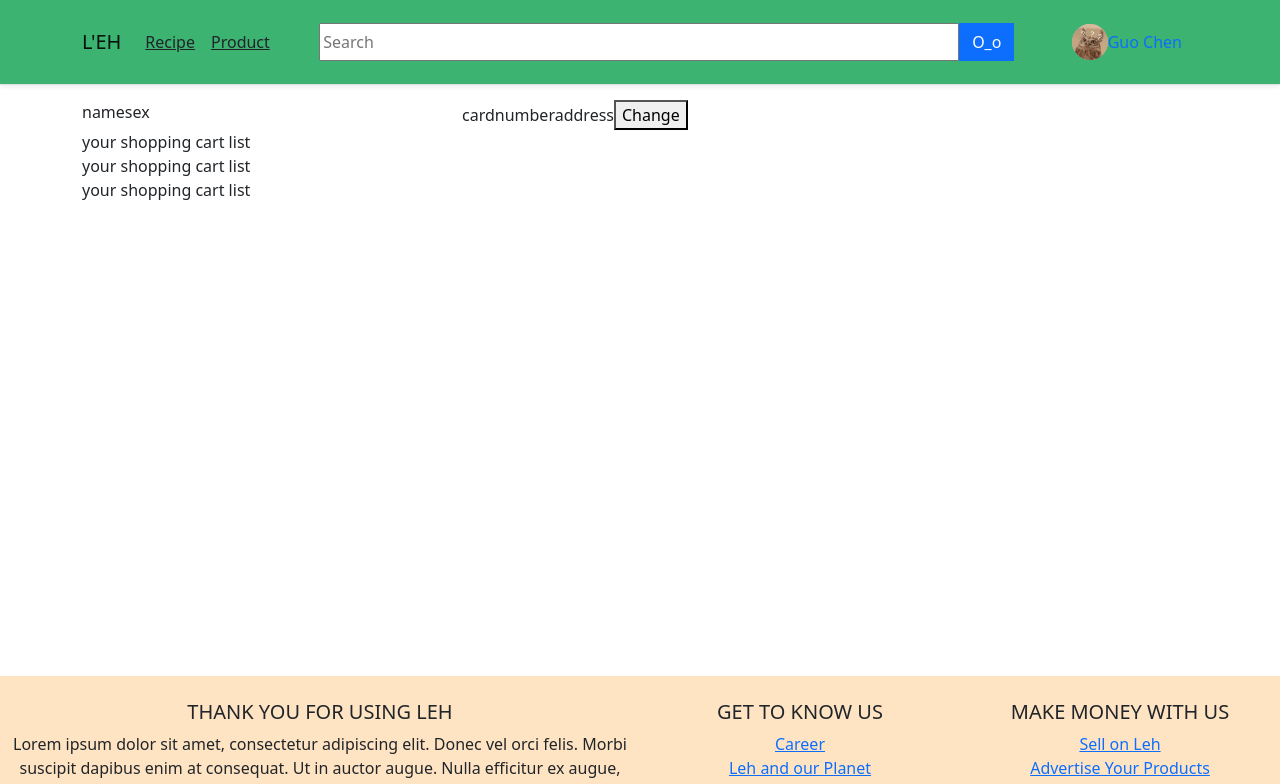
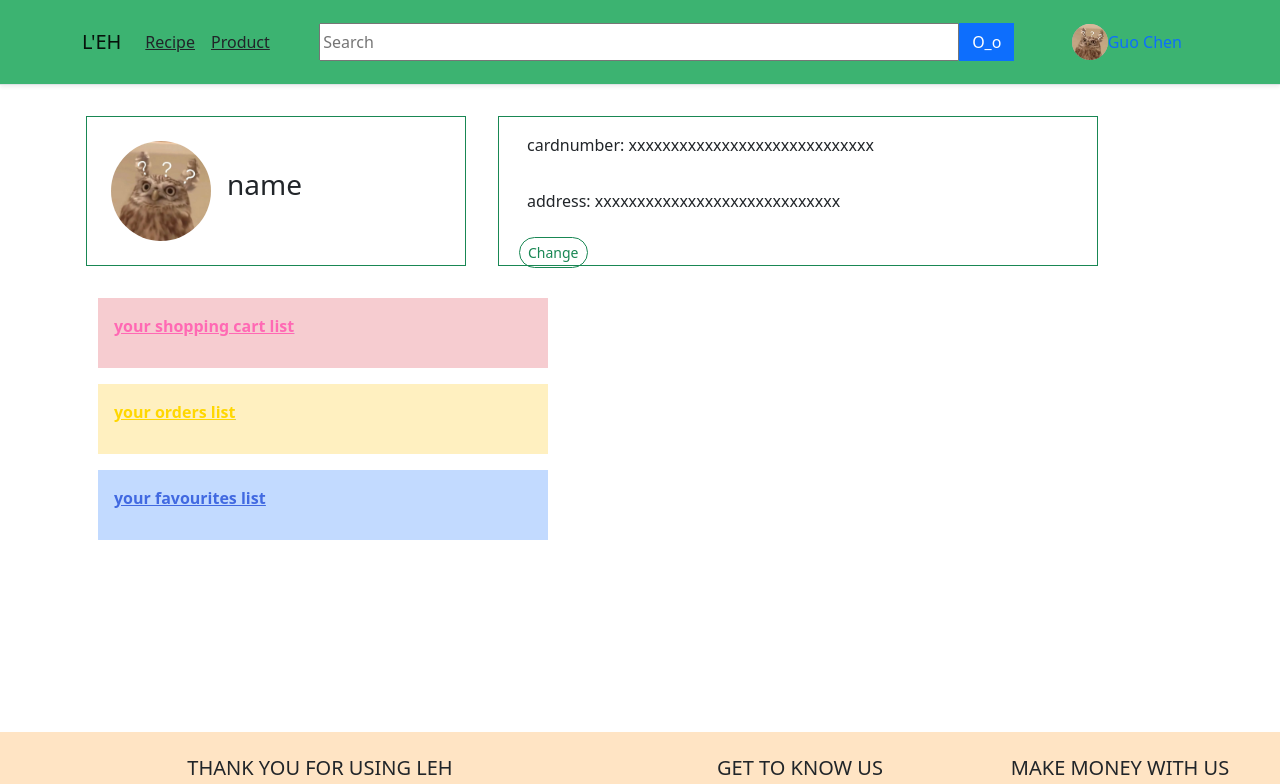
Before and after one commit to c82guochen/ECE651-PROJECT, an Angular app: page /userdetail in a window 1280 px wide. Shown: the top 784 px of the page. Built offline with nearby package versions, Linux system fonts and the light colour scheme.

Commit message:
update user

```diff
--- a/src/app/app-routing.module.ts
+++ b/src/app/app-routing.module.ts
@@ -6,6 +6,7 @@ import {RecipeListComponent} from "./shop/recipe-list/recipe-list.component";
 import {ProductListComponent} from "./shop/product-list/product-list.component";
 import {ProductDetailComponent} from "./detail/product-detail/product-detail.component"
 import {UserDetailComponent} from "./detail/user-detail/user-detail.component"
+import {CartComponent} from './shop/cart/cart.component'
 
 const routes: Routes = [
   { path: '', component: ShopComponent },
@@ -13,6 +14,7 @@ const routes: Routes = [
   { path: 'productlist', component: ProductListComponent },
   { path: 'productdetail/:id', component: ProductDetailComponent },
   { path: 'userdetail', component: UserDetailComponent },
+  { path: 'cartlist', component: CartComponent },
   { path: '**', component: PageNotFoundComponent },
 ];
 
--- a/src/app/app.module.ts
+++ b/src/app/app.module.ts
@@ -9,12 +9,13 @@ import { PageNotFoundComponent } from './common/page-not-found/page-not-found.co
 import { ShopComponent } from './shop/shop/shop.component';
 import { ProductListComponent } from './shop/product-list/product-list.component';
 import { ProductComponent } from './shop/product/product.component';
-import {HttpClientModule} from "@angular/common/http";
+import { HttpClientModule } from "@angular/common/http";
 import { CartComponent } from './shop/cart/cart.component';
 import { CartItemComponent } from './shop/cart-item/cart-item.component';
 import { RecipeComponent } from './shop/recipe/recipe.component';
 import { RecipeListComponent } from './shop/recipe-list/recipe-list.component';
 import { UserDetailComponent } from './detail/user-detail/user-detail.component';
+import {ProductDetailComponent} from './detail/product-detail/product-detail.component'
 
 @NgModule({
   declarations: [
@@ -29,7 +30,8 @@ import { UserDetailComponent } from './detail/user-detail/user-detail.component'
     CartItemComponent,
     RecipeComponent,
     RecipeListComponent,
-    UserDetailComponent
+    UserDetailComponent,
+    ProductDetailComponent
   ],
   imports: [
     BrowserModule,
--- a/src/app/detail/product-detail/product-detail.component.html
+++ b/src/app/detail/product-detail/product-detail.component.html
@@ -3,20 +3,18 @@
       <img class="bd-placeholder-img card-img-top p-2" width="110%" [src]="productItem.imageUrl" />
     </div>
     <div class="col-6">
-      <div class="col align-self-start">
+      <div class="col align-self-start fs-1 p-1 b-2">
         <strong>{{productItem.name}}</strong>
       </div>
-      <div class="col align-self-start">
-        <strong>{{productItem.price}}</strong>
+      <div class="col align-self-start fs-2 text-danger bg-secondary bg-opacity-10 p-2">
+        <strong>{{ productItem.price | currency }}</strong>
       </div>
-      <div id="box">
-        <button id="btn1" (click)="increase()" >+</button>
-        <input type="number" id="quantity" name="quantity" value="1" min="1" oninput="value=value.replace(/[^\d]/g,'')">
-        <button id="btn2" (click)="decrease()">-</button>
+      <div id="box" class="p-2 ">
+        <button class="rounded-3 border-success" style="height: 50px;" id="btn1" (click)="increase()" >+</button>
+        <input type="number" style="height: 50px;" id="quantity" name="quantity" value="1" min="1" oninput="value=value.replace(/[^\d]/g,'')">
+        <button class="rounded-3 border-success" style="height: 50px;" id="btn2" (click)="decrease()">-</button>
+        <button type="button" class="btn btn-outline-success m-2 btn-sm rounded-3" style="height: 50px;width: 200px">Add to cart</button>
       </div>
-      <div >
-        <button>Add to cart</button>
-      </div>
-      <div class="col align-self-start">{{productItem.description}}</div>
+      <div class="col align-self-start">Description: {{productItem.description}}</div>
     </div>
   </div>
--- a/src/app/detail/product-detail/product-detail.component.ts
+++ b/src/app/detail/product-detail/product-detail.component.ts
@@ -32,13 +32,13 @@ export class ProductDetailComponent implements OnInit {
   }
 
   increase(){
-
     var element = document.getElementById("quantity")!;
     var dataAttribute = element.getAttribute("value");
     console.log(dataAttribute) ;
     dataAttribute = String(Number(dataAttribute) + 1);
     element.setAttribute("value",dataAttribute);
   }
+
   decrease(){
     var element = document.getElementById("quantity")!;
     var dataAttribute = element.getAttribute("value");
--- a/src/app/detail/user-detail/user-detail.component.html
+++ b/src/app/detail/user-detail/user-detail.component.html
@@ -1,25 +1,38 @@
 <div>
   <div class="row align-items-start">
-    <div class="col-4">
+    <div class="col-4 border border-success p-4 m-3">
       <!--  用户头像姓名性别-->
-      <img src="">
-      <span>name</span>
-      <span>sex</span>
+      <img alt="IMG" class="rounded-circle col-5" style="height: 100px;width: 100px" src="assets/profile.jpg">
+      <span class="col-5 p-3 fs-3">name</span>
     </div>
-    <div class="col-6">
+    <div class="col-6 border border-success m-3" style="height: 150px;width: 600px">
       <!--  用户个人信息-->
-      <span>cardnumber</span>
-      <span>address</span>
-      <button >Change</button>
+      <div class="p-3">
+        <span>cardnumber: </span>
+        <span>xxxxxxxxxxxxxxxxxxxxxxxxxxxxx</span>
+      </div>
+      <div class="p-3">
+        <span>address: </span>
+        <span>xxxxxxxxxxxxxxxxxxxxxxxxxxxxx</span>
+      </div>
+      <div class="">
+        <button type="button" class="float right btn btn-outline-success m-2 btn-sm rounded-pill ">Change</button>
+      </div>
       <!--这里有个Change函数没写，回头看看怎么写-->
     </div>
   </div>
 </div>
 
 <div>
-  <div>your shopping cart list</div>
-  <div>your shopping cart list</div>
-  <div>your shopping cart list</div>
+  <a routerLink = "cartlist">
+      <div class="text-decoration-underline p-3 m-3 bg-danger bg-opacity-25 fw-bold" style="color:HotPink;width:450px;height:70px">your shopping cart list</div>
+  </a>
+  <a routerLink = "">
+      <div class="text-decoration-underline p-3 m-3 bg-warning bg-opacity-25 fw-bold" style="color:Gold;width:450px;height:70px">your orders list</div>
+  </a>
+  <a routerLink = "">
+      <div class="text-decoration-underline p-3 m-3 bg-primary bg-opacity-25 fw-bold" style="color:RoyalBlue;width:450px;height:70px">your favourites list</div>
+  </a>
 </div>
 
 <div>
--- a/src/app/detail/user-detail/user-detail.component.ts
+++ b/src/app/detail/user-detail/user-detail.component.ts
@@ -1,5 +1,6 @@
-import { Component, OnInit } from '@angular/core';
+import {Component, Input, OnInit} from '@angular/core';
 import {UserService} from '../../services/user.service'
+import {User} from '../../model/user'
 
 @Component({
   selector: 'app-user-detail',
@@ -7,6 +8,7 @@ import {UserService} from '../../services/user.service'
   styleUrls: ['./user-detail.component.css']
 })
 export class UserDetailComponent implements OnInit {
+  userInfo!: User;
 
   constructor(private userservice: UserService) { }
 
--- /dev/null
+++ b/src/app/model/user.ts
@@ -0,0 +1,42 @@
+import {CartItem} from './cart';
+import { Product } from './product';
+import { Recipe } from './recipe';
+
+export class User {
+  id: number;
+  imageUrl: string;
+  name: string;
+  cardNumber: string;
+  phoneNumber: string;
+  address:string;
+  email:string;
+  password:string;
+  cartList: CartItem[];
+  ordersList:CartItem[]; //order的数据类型应该是order
+  favouritesList:Recipe[];
+
+  constructor(id = 0,
+              imageUrl = '',
+              name = '',
+              cardNumber = '',
+              phoneNumber = '',
+              address = '',
+              email = '',
+              password = '',
+              cartList = [],
+              ordersList = [],
+              favouritesList = [],
+              ) {
+     this.id = id
+    this.imageUrl = imageUrl
+    this.name = name
+    this.cardNumber = cardNumber
+    this.phoneNumber = phoneNumber
+    this.address = address
+    this.email = email
+    this.password = password
+    this.cartList = cartList
+    this.ordersList = ordersList
+    this.favouritesList = favouritesList
+  }
+}
```
Also changed, not shown: src/app/model/order.js (added, +20 -0 lines).
